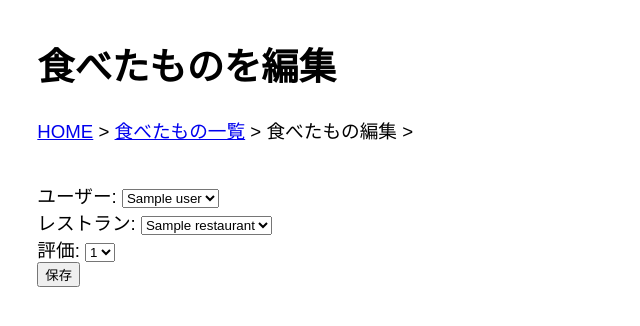
After one commit to ngtn-acad/oop2_10_sample, a Flask app: template templates/food_edit.html in a window 1280 px wide. The commit adds this page. Shown: the top 326 px of the page, without its empty margins (0-640 px from the left). Run offline with Flask 3, Linux system fonts and the light colour scheme; the template is opened without the code that fills it: most values are stand-ins (such as "Sample title", 1, 10 or a date in 2020).

Commit message:
feat: 食べたもの編集画面を追加

```diff
--- /dev/null
+++ b/templates/food_edit.html
@@ -0,0 +1,49 @@
+<!DOCTYPE html>
+<html lang="ja">
+  <head>
+    <meta charset="UTF-8" />
+    <title>食べたもの編集</title>
+    <link
+      rel="stylesheet"
+      href="{{ url_for('static', filename='base-style.css') }}"
+    />
+  </head>
+  <body>
+    <h1>食べたものを編集</h1>
+    <ul class="breadcrumb">
+      <li><a href="{{ url_for('index') }}">HOME</a></li>
+      <li><a href="{{ url_for('food.list') }}">食べたもの一覧</a></li>
+      <li>食べたもの編集</li>
+    </ul>
+
+    <form action="{{ url_for('food.edit', food_id=food.id) }}" method="post">
+      <label
+        >ユーザー:
+        <select name="user_id" required>
+          {% for user in users %}
+          <option value="{{ food.user.id }}">{{ user.name }}</option>
+          {% endfor %}
+        </select> </label
+      ><br />
+      <label
+        >レストラン:
+        <select name="restaurant_id" required>
+          {% for restaurant in restaurants %}
+          <option value="{{ restaurant.id }}">{{ restaurant.name }}</option>
+          {% endfor %}
+        </select> </label
+      ><br />
+      <label
+        >評価:
+        <select name="evaluation" required>
+          <option value="1">1</option>
+          <option value="2">2</option>
+          <option value="3">3</option>
+          <option value="4">4</option>
+          <option value="5">5</option>
+        </select> </label
+      ><br />
+      <button type="submit">保存</button>
+    </form>
+  </body>
+</html>
--- a/templates/index.html
+++ b/templates/index.html
@@ -10,6 +10,7 @@
     <ul>
       <li><a href="{{ url_for('user.list') }}">ユーザーリスト</a></li>
       <li><a href="{{ url_for('restaurant.list')}}">お店リスト</a></li>
+      <li><a href="{{ url_for('food.list')}}">食べたものリスト</a></li>
     </ul>
   </body>
 </html>
```
Also changed, not shown: routes/food.py (+15 -1 lines).
